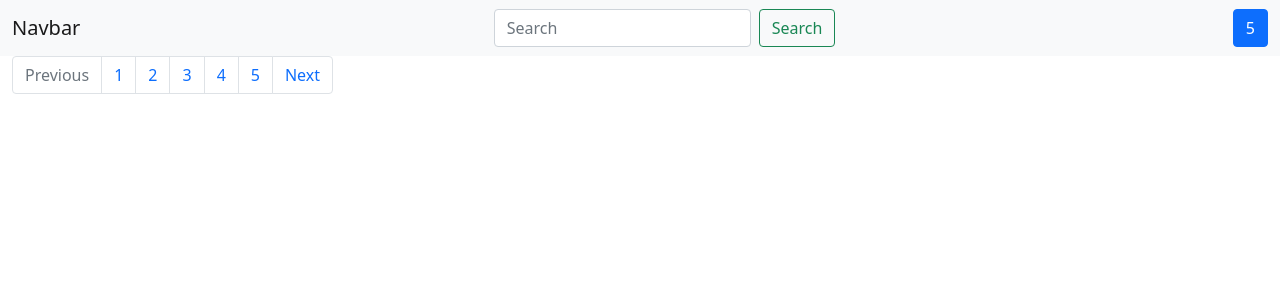
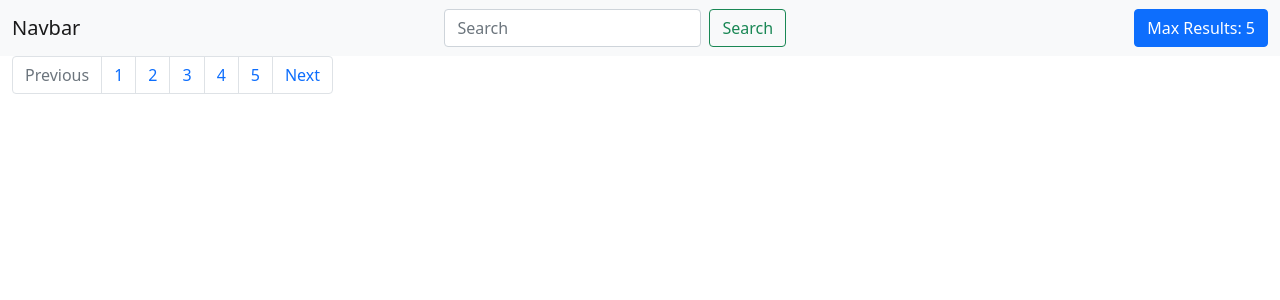
Before and after one commit to gdelgiu/WebAppTest, a React (Create React App) app: page / in a window 1280 px wide. Shown: the top 300 px of the page. Built offline with nearby package versions, Linux system fonts and the light colour scheme.

Commit message:
setting up functions to pass to children

```diff
--- a/src/contents/Navbar.tsx
+++ b/src/contents/Navbar.tsx
@@ -1,19 +1,43 @@
+import React, { Component } from "react";
 import SearchBar from "./navbar_conts/SearchBar";
 import CustomName from "./navbar_conts/CustomName";
 import ResultsButton from "./navbar_conts/ResultsButton";
 import NavTogglerButton from "./navbar_conts/NavTogglerButton";
 
-function Navbar() {
+type VarContents = {
+  buttonMaxResults: number;
+};
+
+type updateButtonMaxResults = () => void;
+
+class Navbar extends Component<VarContents, updateButtonMaxResults> {
+  state: VarContents = {
+    buttonMaxResults: 5
+  };
+
+  constructor(props: any) {
+    super(props);
+    this.updateButtonMaxResults = this.updateButtonMaxResults.bind(this);
+  }
+
+  updateButtonMaxResults() {
+    this.setState({
+      buttonMaxResults: 1
+    });
+  }
+
+  render() {
     return (
       <nav className="navbar navbar-expand-lg navbar-light bg-light">
         <div className="container-fluid">
           <CustomName />
           <NavTogglerButton />
           <SearchBar />
-        <ResultsButton />
+          <ResultsButton maxResults={5} />
         </div>
       </nav>
     );
   }
+}
 
 export default Navbar;
--- a/src/contents/navbar_conts/ResultsButton.tsx
+++ b/src/contents/navbar_conts/ResultsButton.tsx
@@ -5,10 +5,12 @@ type VarResults = {
 };
 
 type updateMaxResults = (event: React.MouseEvent<HTMLButtonElement>) => void;
+type updateParent = () => void;
 
 export default class ResultsButton extends Component<
   VarResults,
-  updateMaxResults
+  updateMaxResults,
+  updateParent
 > {
   state: VarResults = {
     maxResults: 5
@@ -39,7 +41,7 @@ export default class ResultsButton extends Component<
         className="btn btn-primary"
         onClick={this.updateMaxResults}
       >
-        {this.state.maxResults}
+        Max Results: {this.state.maxResults}
       </button>
     );
   }
```
Lines whose indentation alone changed are shown as unchanged.
